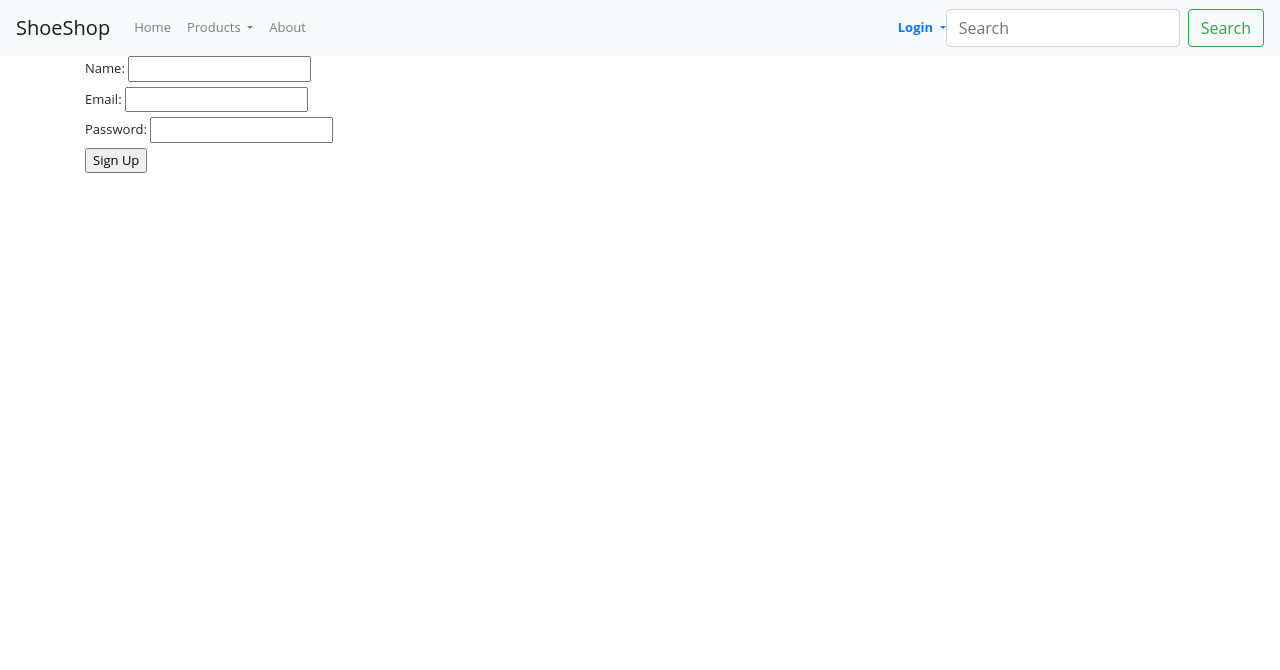
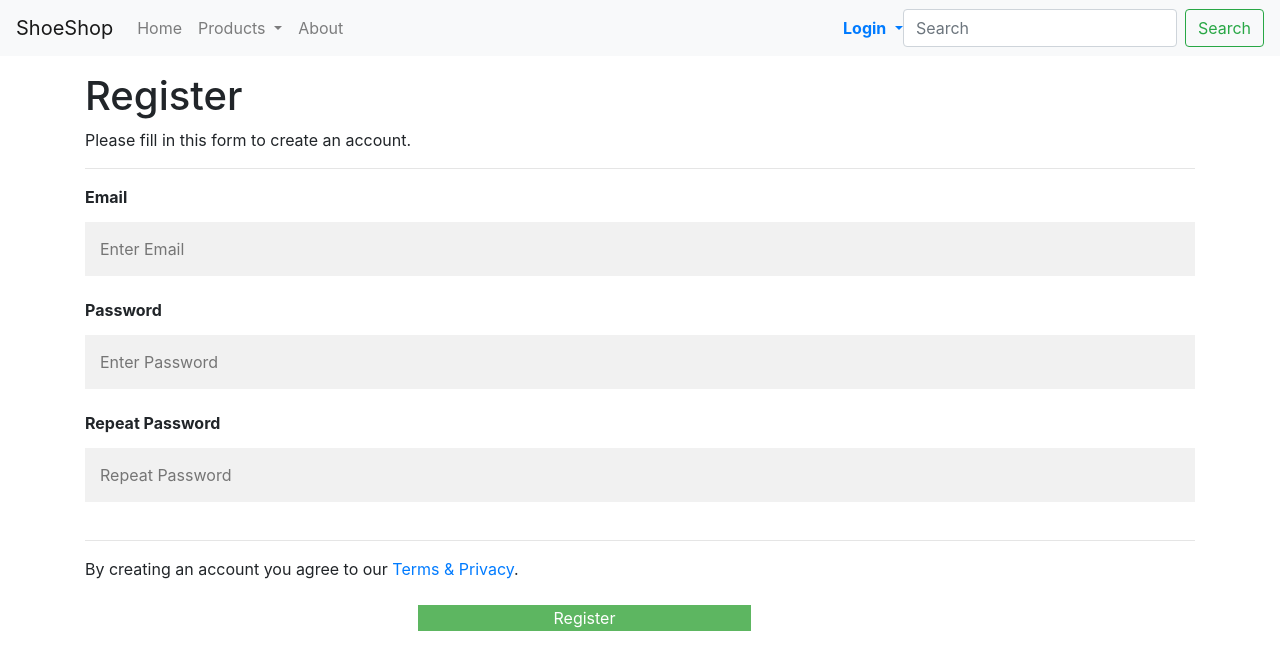
Before and after one commit to Mayankcnz/WebApplication-Node.js-MongoDB-Javascript-, a Node server app: page /auth/signup in a window 1280 px wide. Shown: the top 670 px of the page. Run offline with Node 20, Linux system fonts and the light colour scheme; some libraries are stand-ins or nearby versions.

Commit message:
beatufied signup page

```diff
--- /dev/null
+++ b/public/css/signup.css
@@ -0,0 +1,62 @@
+
+  * {
+    box-sizing: border-box;
+  }
+
+  /* Add padding to containers */
+  .container {
+    width:60%;
+    padding: 16px;
+    background-color: white;
+  }
+
+  @media only screen and (max-width: 900px) {
+    .container {
+        width:100%;
+        padding: 16px;
+        background-color: white;
+      }
+
+  }
+
+  /* Full-width input fields */
+  input[type=text], input[type=password] {
+    width: 100%;
+    padding: 15px;
+    margin: 5px 0 22px 0;
+    display: inline-block;
+    border: none;
+    background: #f1f1f1;
+  }
+
+  input[type=text]:focus, input[type=password]:focus {
+    background-color: #ddd;
+    outline: none;
+  }
+
+  /* Overwrite default styles of hr */
+  hr {
+    border: 1px solid #f1f1f1;
+    margin-bottom: 25px;
+  }
+
+  /* Set a style for the submit button */
+  .registerbtn {
+    background-color: #4CAF50;
+    color: white;s
+    padding: 16px 20px;
+    margin: 8px 30% 0;
+    border: none;
+    cursor: pointer;
+    width: 30%;
+    opacity: 0.9;
+  }
+
+  .registerbtn:hover {
+    opacity: 1;
+  }
+
+  /* Add a blue text color to links */
+  a {
+    color: dodgerblue;
+  }
--- a/views/index.ejs
+++ b/views/index.ejs
@@ -29,6 +29,9 @@
     <% } %>
   </ul>
 </div>
+
+
+
 
 <script>
 var slideIndex = 1;
--- a/views/layout.ejs
+++ b/views/layout.ejs
@@ -4,7 +4,7 @@
   <body>
     <%- include('partials/navigation', {user}) %>
 
-    <div class="container">
+    <div class="container-fluid">
       <%- include(page) %>
     </div>
   </body>
--- a/views/partials/head.ejs
+++ b/views/partials/head.ejs
@@ -10,4 +10,8 @@
   <link rel="stylesheet" href="/css/style.css" type="text/css" />
   <link rel="stylesheet" href="/css/products.css" type="text/css" />
   <link rel="stylesheet" href="/css/navbar.css" type="text/css" />
+  <link rel="stylesheet" href="/css/signup.css" type="text/css" />
+  <link rel="stylesheet" href="https://code.jquery.com/ui/1.10.2/themes/smoothness/jquery-ui.css" />
+  <script src="https://code.jquery.com/ui/1.10.2/jquery-ui.js"></script>
+  <link rel="stylesheet" href="https://maxcdn.bootstrapcdn.com/bootstrap/4.3.1/css/bootstrap.min.css">
 </head>
--- a/views/signup.ejs
+++ b/views/signup.ejs
@@ -1,15 +1,21 @@
+
 <form action="/auth/signup" method="POST">
-  <label for="name">Name: </label>
-  <input type="text" name="name" required />
-  <br />
+  <div class="container">
+    <h1>Register</h1>
+    <p>Please fill in this form to create an account.</p>
+    <hr>
 
-  <label for="email">Email: </label>
-  <input type="text" name="email" required />
-  <br />
+    <label for="email"><b>Email</b></label>
+    <input type="text" placeholder="Enter Email" name="email" required>
 
-  <label for="password">Password: </label>
-  <input type="password" name="password" required />
-  <br />
+    <label for="psw"><b>Password</b></label>
+    <input type="password" placeholder="Enter Password" name="psw" required>
 
-  <input type="submit" value="Sign Up" />
+    <label for="psw-repeat"><b>Repeat Password</b></label>
+    <input type="password" placeholder="Repeat Password" name="psw-repeat" required>
+    <hr>
+    <p>By creating an account you agree to our <a href="#">Terms & Privacy</a>.</p>
+
+    <button type="submit" class="registerbtn">Register</button>
+  </div>
 </form>
```
